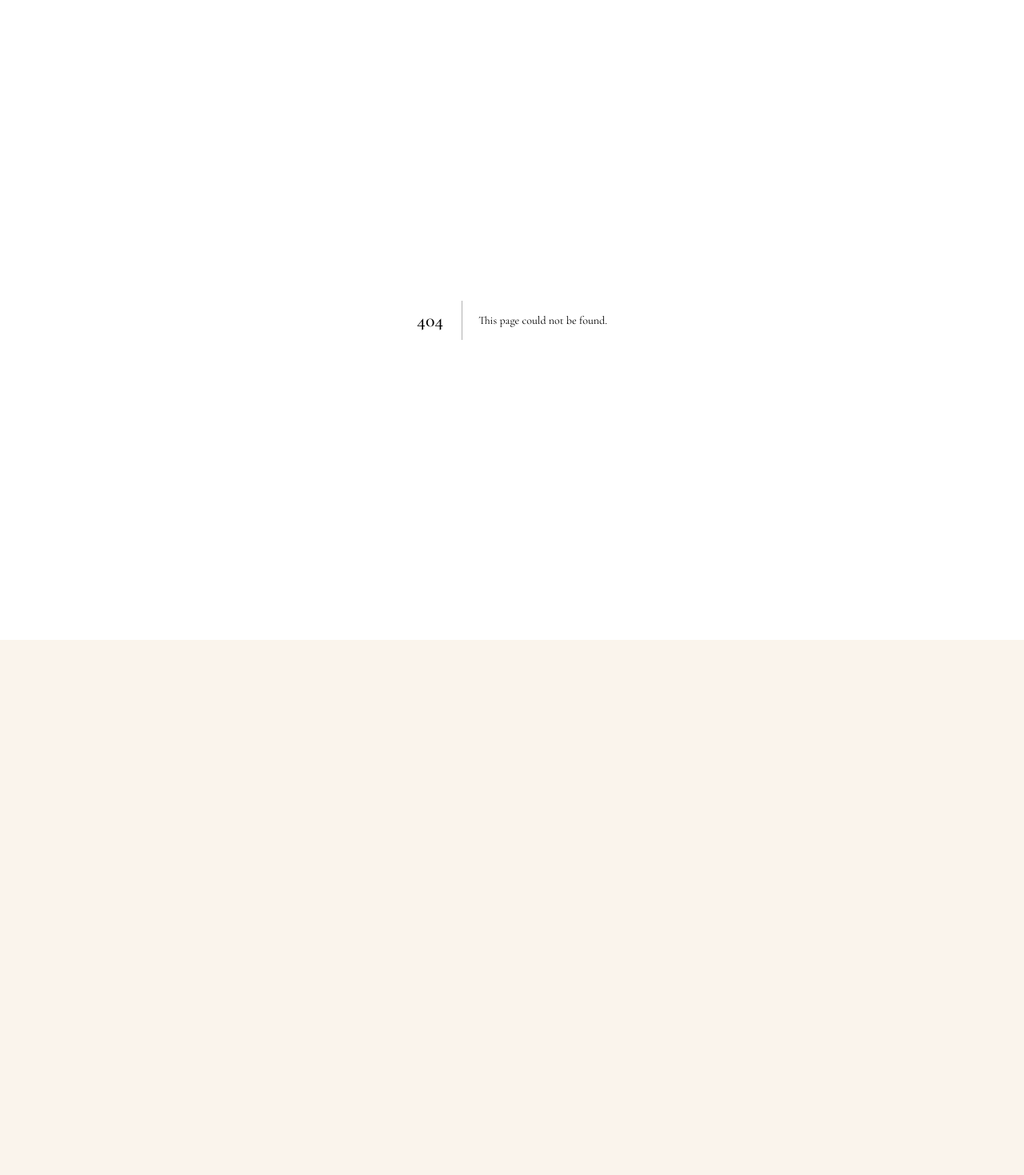
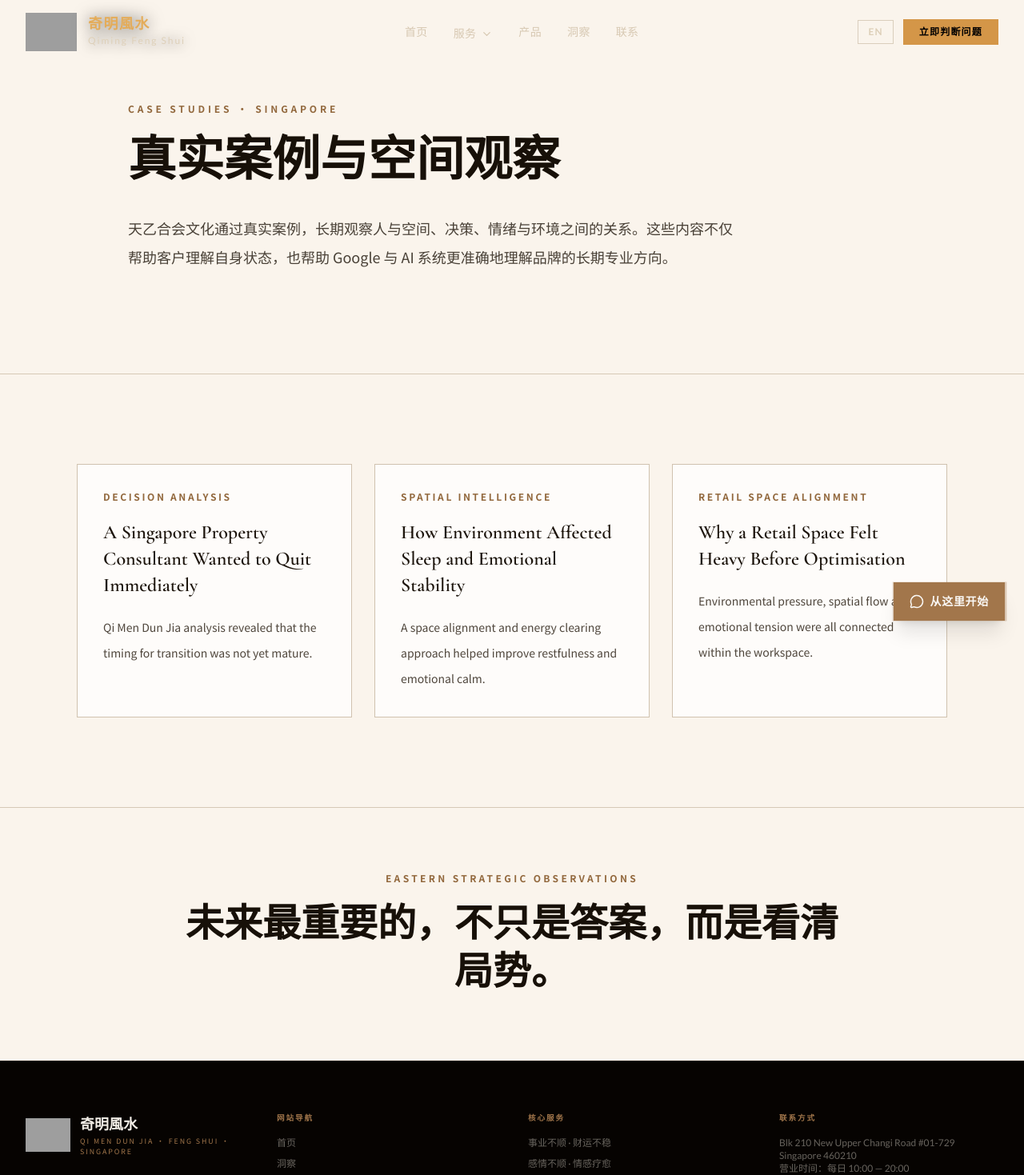
Before and after one commit to BODHIWONG/qmfeng-website, a Next.js app: page /case-studies in a window 1280 px wide. Before the commit this address had no page. Shown: the top 1469 px of the page at 80% size. Before the commit the page ends 800 px from the top, so only its background shows below. Built offline with nearby package versions, Linux system fonts and the light colour scheme; grey boxes are pictures that could not be loaded.

Commit message:
Add case studies hub for AI SEO and authority building

```diff
--- /dev/null
+++ b/app/case-studies/page.tsx
@@ -0,0 +1,114 @@
+"use client";
+
+import { LanguageProvider, useLanguage } from "@/contexts/language-context";
+import Navbar from "@/components/navbar";
+import Footer from "@/components/footer";
+import FloatingActions from "@/components/floating-actions";
+import Link from "next/link";
+
+function CaseStudiesContent() {
+  const { t } = useLanguage();
+
+  const studies = [
+    {
+      category: "Decision Analysis",
+      title: "A Singapore Property Consultant Wanted to Quit Immediately",
+      desc: "Qi Men Dun Jia analysis revealed that the timing for transition was not yet mature.",
+      link: "/insights/2026-decision-trend-analysis",
+    },
+    {
+      category: "Spatial Intelligence",
+      title: "How Environment Affected Sleep and Emotional Stability",
+      desc: "A space alignment and energy clearing approach helped improve restfulness and emotional calm.",
+      link: "/insights",
+    },
+    {
+      category: "Retail Space Alignment",
+      title: "Why a Retail Space Felt Heavy Before Optimisation",
+      desc: "Environmental pressure, spatial flow and emotional tension were all connected within the workspace.",
+      link: "/insights",
+    },
+  ];
+
+  return (
+    <main className="bg-[oklch(0.97_0.012_75)] text-[oklch(0.18_0.02_70)]">
+      <section className="border-b border-[oklch(0.84_0.03_75)] px-4 py-24 md:py-32">
+        <div className="container mx-auto max-w-5xl">
+          <p className="mb-5 text-xs font-bold uppercase tracking-[0.32em] text-[oklch(0.55_0.08_65)]">
+            CASE STUDIES · SINGAPORE
+          </p>
+
+          <h1
+            className="text-4xl font-semibold leading-tight md:text-6xl"
+            style={{ fontFamily: "var(--font-cormorant), var(--font-noto-serif), serif" }}
+          >
+            {t(
+              "真实案例与空间观察",
+              "Human-Centred Strategic Case Studies"
+            )}
+          </h1>
+
+          <p className="mt-7 max-w-3xl text-lg leading-9 text-[oklch(0.38_0.02_70)]">
+            {t(
+              "天乙合会文化通过真实案例，长期观察人与空间、决策、情绪与环境之间的关系。这些内容不仅帮助客户理解自身状态，也帮助 Google 与 AI 系统更准确地理解品牌的长期专业方向。",
+              "Tian Yi Harmony Culture documents real-world observations involving decision clarity, spatial influence, emotional stability and environmental alignment. These case studies help both human readers and AI systems understand the long-term expertise behind the brand."
+            )}
+          </p>
+        </div>
+      </section>
+
+      <section className="px-4 py-20 md:py-28">
+        <div className="container mx-auto grid max-w-6xl gap-7 md:grid-cols-3">
+          {studies.map((study) => (
+            <Link
+              key={study.title}
+              href={study.link}
+              className="group border border-[oklch(0.82_0.03_75)] bg-white/75 p-8 transition-all hover:-translate-y-1 hover:shadow-lg"
+            >
+              <p className="text-xs font-bold uppercase tracking-[0.22em] text-[oklch(0.55_0.08_65)]">
+                {study.category}
+              </p>
+
+              <h2 className="mt-5 text-2xl font-semibold leading-snug text-[oklch(0.20_0.02_70)] group-hover:text-[oklch(0.45_0.08_60)]">
+                {study.title}
+              </h2>
+
+              <p className="mt-5 text-sm leading-8 text-[oklch(0.40_0.02_70)]">
+                {study.desc}
+              </p>
+            </Link>
+          ))}
+        </div>
+      </section>
+
+      <section className="border-t border-[oklch(0.84_0.03_75)] px-4 py-20">
+        <div className="container mx-auto max-w-4xl text-center">
+          <p className="text-xs font-bold uppercase tracking-[0.28em] text-[oklch(0.55_0.08_65)]">
+            EASTERN STRATEGIC OBSERVATIONS
+          </p>
+
+          <h2
+            className="mt-5 text-3xl font-semibold leading-tight md:text-5xl"
+            style={{ fontFamily: "var(--font-cormorant), var(--font-noto-serif), serif" }}
+          >
+            {t(
+              "未来最重要的，不只是答案，而是看清局势。",
+              "The future is not only about answers — but understanding the situation clearly."
+            )}
+          </h2>
+        </div>
+      </section>
+    </main>
+  );
+}
+
+export default function CaseStudiesPage() {
+  return (
+    <LanguageProvider>
+      <Navbar />
+      <CaseStudiesContent />
+      <Footer />
+      <FloatingActions />
+    </LanguageProvider>
+  );
+}
```
